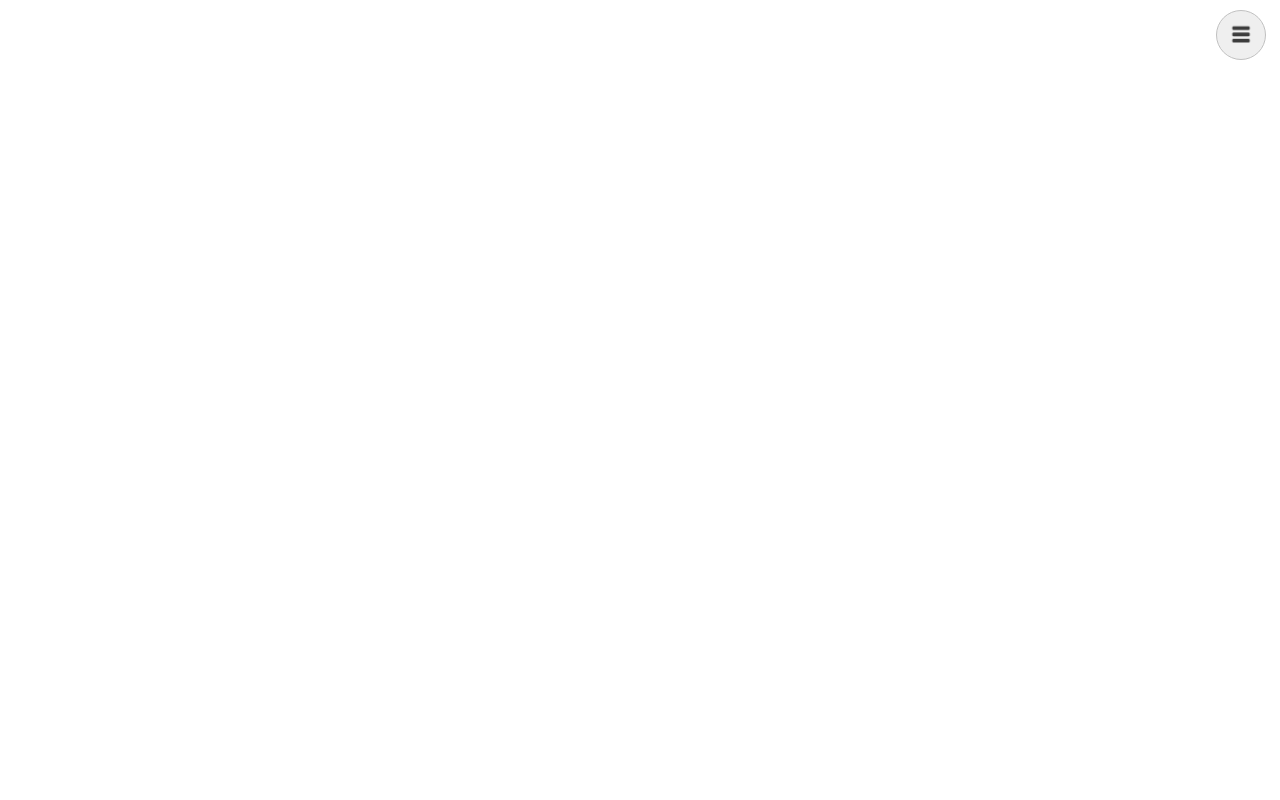
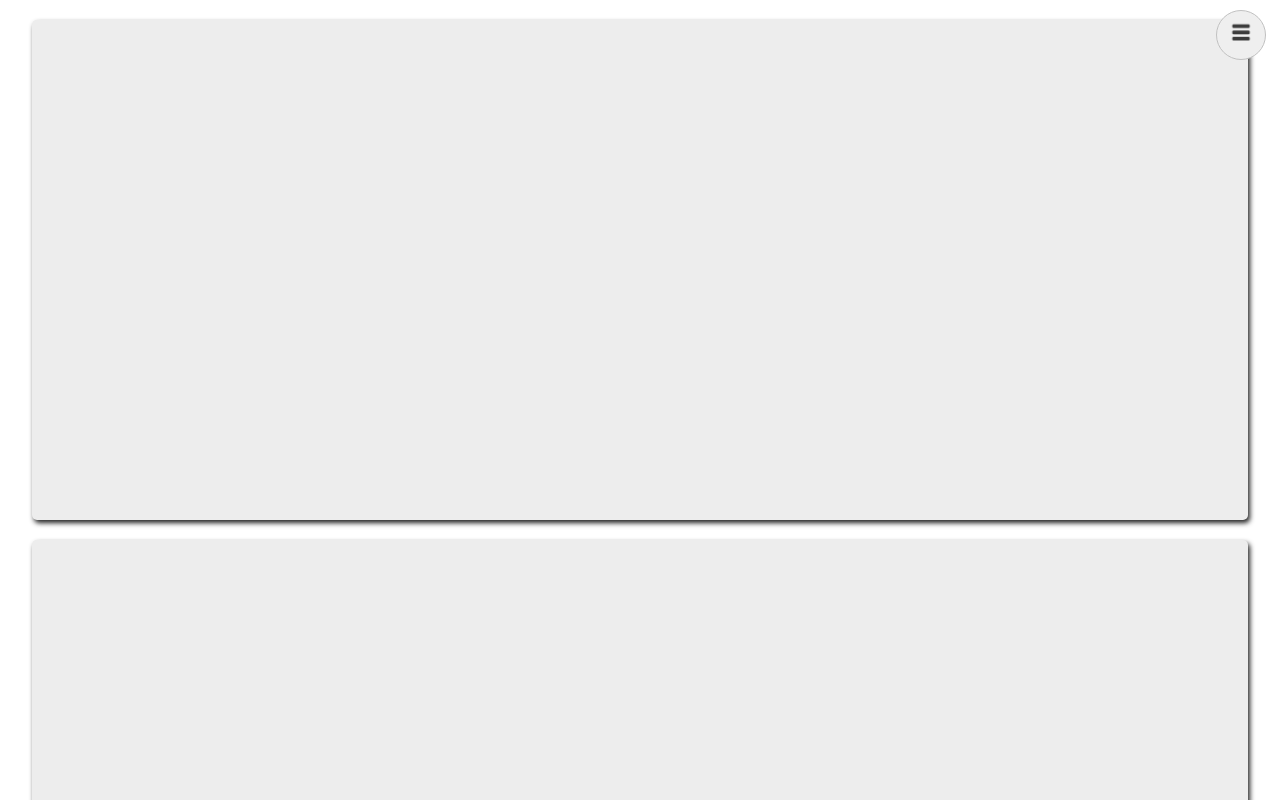
Before and after one commit to resatDev/vr_dashboard, a React (Create React App) app: page /main-page in a window 1280 px wide. Shown: the top 800 px of the page. Built offline with nearby package versions, Linux system fonts and the light colour scheme.

Commit message:
classrooms :: classroom container

```diff
--- a/public/style.css
+++ b/public/style.css
@@ -129,14 +129,14 @@
     height: 100vh;
     background: gray;
     opacity: 0.3;
-    z-index: 1;
+    z-index: 2;
 }
 
 .sidebar{
+    display: absolute;
+    position: fixed;
     width: 250px;
-    height: 100%;
-    display: block;
-    position: fixed;
+    height: 100vh;
     background: white;
     transition: 0.2s;
     z-index: 2;
@@ -266,11 +266,11 @@
 }
 
 #buttonComponent{
-    display: flex;
+    display: block;
     justify-content: center;
     align-items: center;
     position: fixed;
-    z-index: 0;
+    z-index: 1;
     width: 50px;
     height: 50px;
     border: 1px solid silver;
@@ -283,9 +283,30 @@
 #buttonComponent img{
     width: 30px;
     height: 30px;
+}
+
+#buttonComponent:hover{
+    opacity: 0.9;
     cursor: pointer;
 }
 
-#buttonComponent:hover{
-    opacity: 0.6;
+.dashboard{
+    display: block;
+    position: absolute;
+    width: 100%;
+    min-height: 100vh;
+    z-index: 0;
 }
+
+.classList{
+    display: flex;
+    position: relative;
+    width: 95%;
+    height: 500px;
+    margin-top: 20px;
+    margin-left: 2.5%;
+    border-radius: 5px;
+    z-index: 0;
+    background: #ededed;
+    box-shadow: 2px 3px 5px 0px;
+}
--- /dev/null
+++ b/src/components/dashboard/classrooms.js
@@ -0,0 +1,11 @@
+import React, { Component } from 'react'
+
+export default class Classrooms extends Component {
+    render() {
+        return (
+            <div className="classList">
+
+            </div>
+        )
+    }
+}
--- a/src/main-page.js
+++ b/src/main-page.js
@@ -1,7 +1,8 @@
-import React, { Component, Fragment } from 'react';
+import React, { Component } from 'react';
 import Header from './components/sidebar/header';
 import MenuIcon from './image/menu.png';
 import Button from './components/tags/button';
+import Classrooms from './components/dashboard/classrooms';
 
 export default class MainPage extends Component {
     constructor(props){
@@ -20,7 +21,7 @@ export default class MainPage extends Component {
 
     render() {
         return (
-            <Fragment>
+            <div className='dashboard'>
                 <Header isopen={ this.handleSidebar } open={this.state.sidebarIsOpen} />
                 <Button
                     class={ 'openMenu' }
@@ -28,7 +29,12 @@ export default class MainPage extends Component {
                     isopen={ this.handleSidebar }
                     text={ 'open_the_menu' }
                 />
-            </Fragment>
+                <Classrooms />
+                <Classrooms />
+                <Classrooms />
+                <Classrooms />
+                <Classrooms />
+            </div>
         )
     }
 }
```
